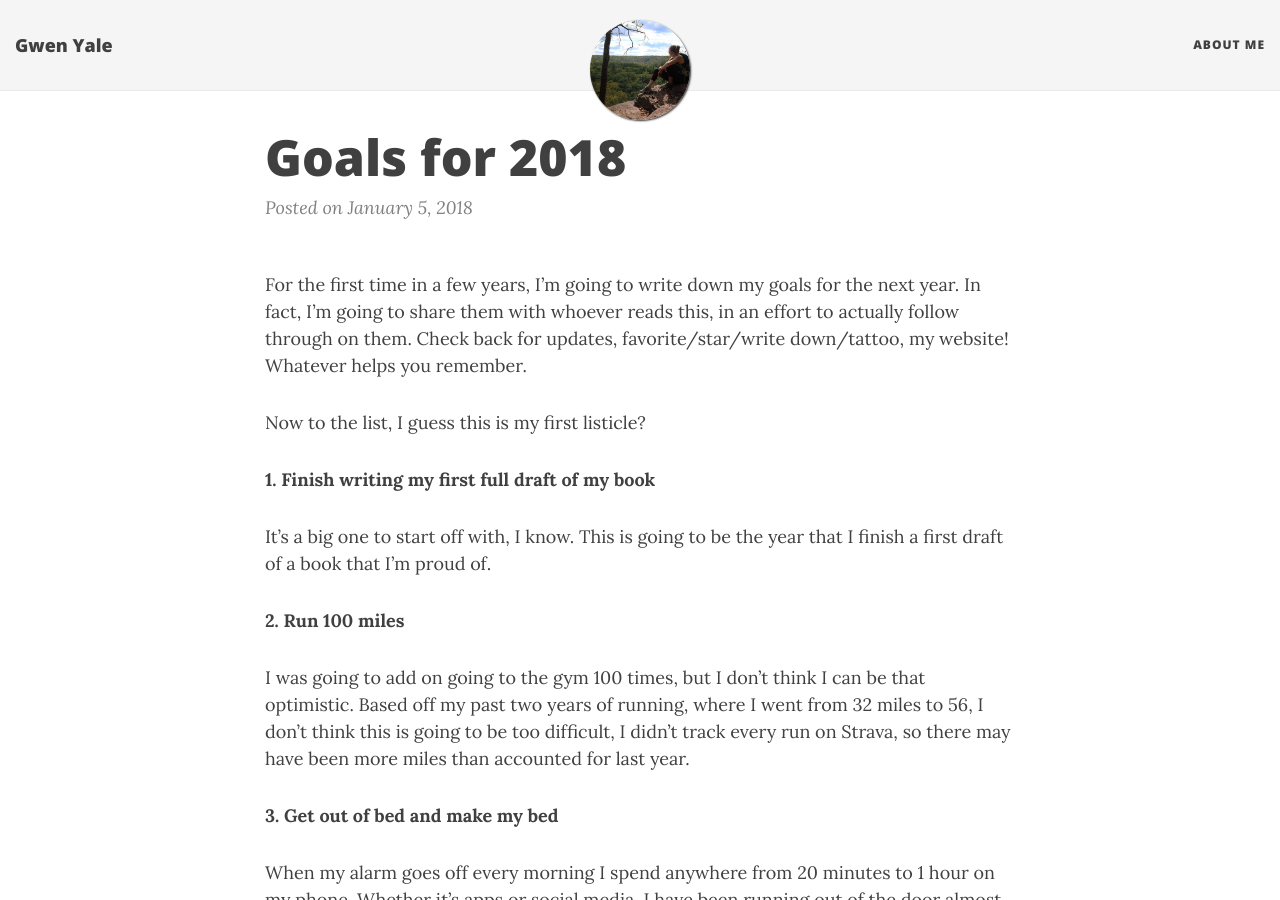
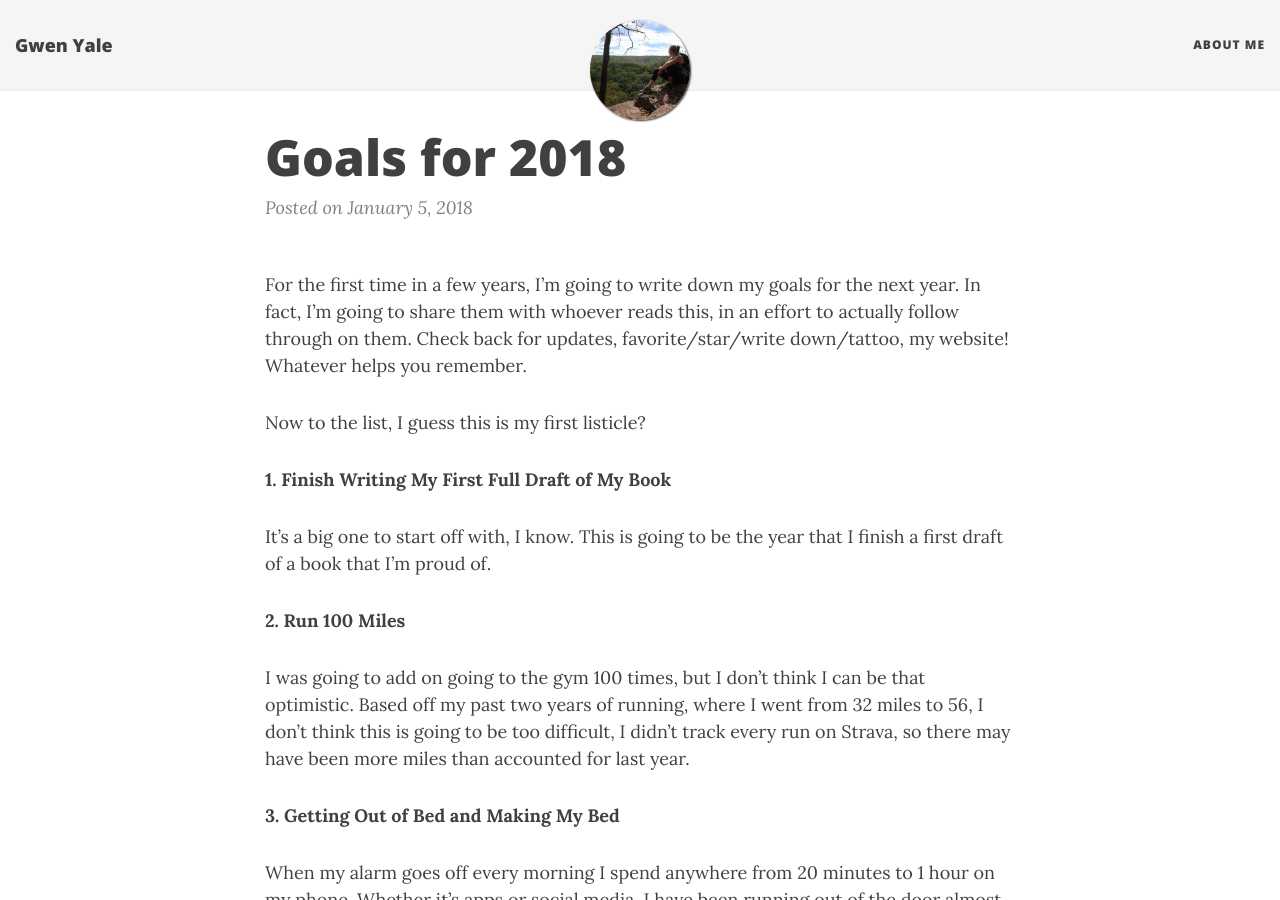
Before and after one commit to gwenyale/gwenyale.github.io, a Jekyll site: the page built from _posts/2018-01-05-Goals-for- 2018.md, in a window 1280 px wide and 900 px high. Built offline with Jekyll 4.4.1, drawn with Linux system fonts in a browser that asks for light colours; nearby versions of some CDN libraries; comment, search, counter and statistics services are not loaded.

Commit message:
New post
finallyyyy

```diff
--- a/_posts/2018-01-05-Goals-for- 2018.md
+++ b/_posts/2018-01-05-Goals-for- 2018.md
@@ -8,15 +8,15 @@ For the first time in a few years, I'm going to write down my goals for the next
 
 Now to the list, I guess this is my first listicle?
 
-**1. Finish writing my first full draft of my book**
+**1. Finish Writing My First Full Draft of My Book**
 
   It's a big one to start off with, I know. This is going to be the year that I finish a first draft of a book that I'm proud of.
 
-**2. Run 100 miles**
+**2. Run 100 Miles**
 
   I was going to add on going to the gym 100 times, but I don't think I can be that optimistic. Based off my past two years of running, where I went from 32 miles to 56, I don't think this is going to be too difficult, I didn't track every run on Strava, so there may have been more miles than accounted for last year.
 
-**3. Get out of bed and make my bed**
+**3. Getting Out of Bed and Making My Bed**
 
   When my alarm goes off every morning I spend anywhere from 20 minutes to 1 hour on my phone. Whether it's apps or social media, I have been running out of the door almost late too many times this past year. So this year, mostly on weekdays when I have work or school, I'm going to start my day right.
 
```
Also changed, not shown: _posts/2018-01-01-Hello-Again.md (added, +35 -0 lines).
